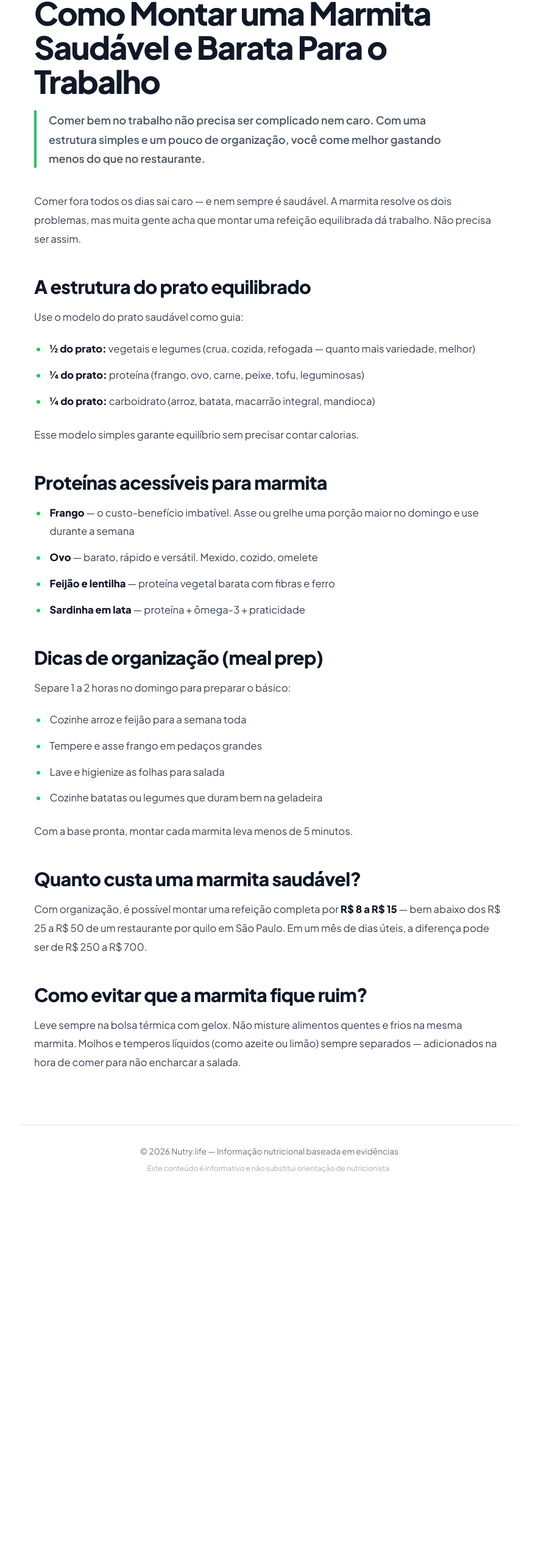
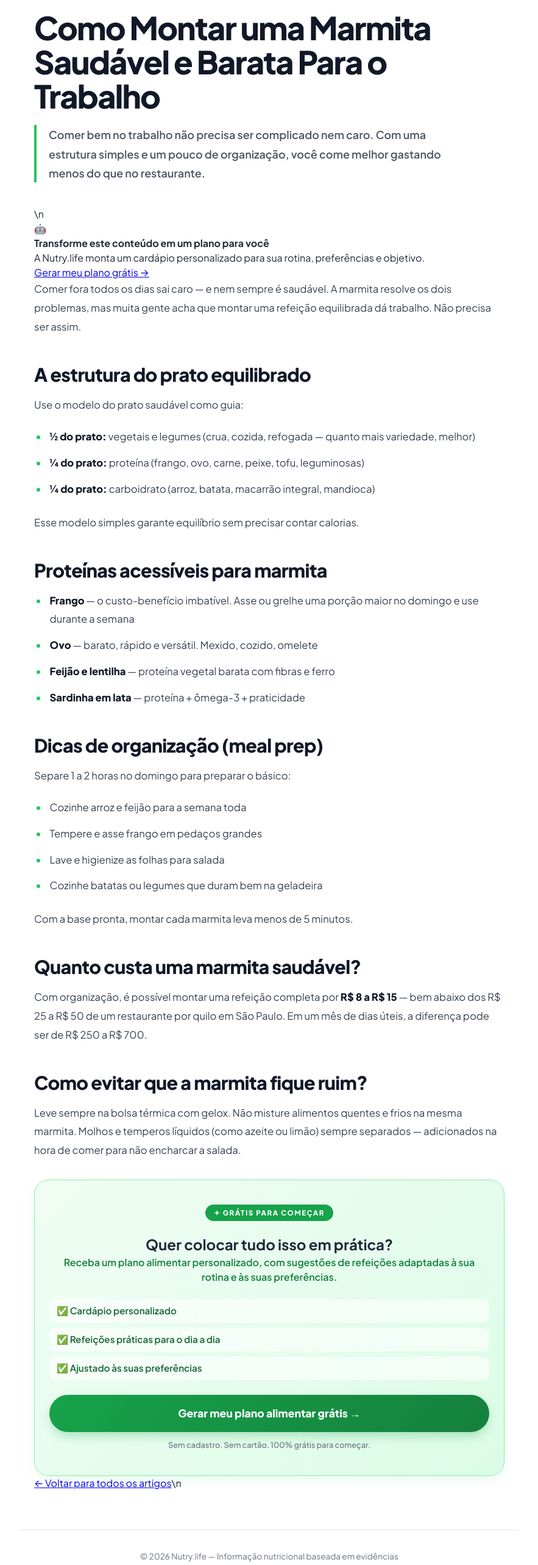
Before and after one commit to elevanceseguros/Nutri, a Next.js app: page /blog/como-montar-marmita-saudavel in a window 1280 px wide. Shown: the part 182-2748 px from the top of the page at 61% size, without its empty margins (198-1081 px from the left). Before the commit the page ends 2156 px from the top, so only its background shows below. Built offline with nearby package versions, Linux system fonts and the light colour scheme.

Commit message:
cta: adiciona conversão e retorno em como-montar-marmita-saudavel

```diff
--- a/src/app/blog/como-montar-marmita-saudavel/page.tsx
+++ b/src/app/blog/como-montar-marmita-saudavel/page.tsx
@@ -16,14 +16,22 @@ export default function Post() {
         <Link href="/" className={styles.logo}>Nutry<span className={styles.logoAccent}>.life</span></Link>
       </header>
       <main className={styles.postContainer}>
-        <article className={styles.post}>
+        <article className={styles.post}>\n          <Link href="/blog" className={styles.backToBlog} data-nav="back-to-blog">← Voltar para o blog</Link>
           <div className={styles.postMeta}>
             <span className={styles.postCategory}>Alimentação Prática</span>
             <span style={{ fontSize: "0.82rem", color: "#9ca3af", fontWeight: 600 }}>26 de junho de 2026</span>
             <span style={{ fontSize: "0.82rem", color: "#9ca3af", fontWeight: 600 }}>5 min de leitura</span>
           </div>
           <h1 className={styles.postTitle}>Como Montar uma Marmita Saudável e Barata Para o Trabalho</h1>
-          <p className={styles.postExcerpt}>Comer bem no trabalho não precisa ser complicado nem caro. Com uma estrutura simples e um pouco de organização, você come melhor gastando menos do que no restaurante.</p>
+          <p className={styles.postExcerpt}>Comer bem no trabalho não precisa ser complicado nem caro. Com uma estrutura simples e um pouco de organização, você come melhor gastando menos do que no restaurante.</p>\n
+          <div className={styles.articleCtaTop} data-cta="nutry-plan-top">
+            <div className={styles.articleCtaIcon}>🤖</div>
+            <div>
+              <strong>Transforme este conteúdo em um plano para você</strong>
+              <p>A Nutry.life monta um cardápio personalizado para sua rotina, preferências e objetivo.</p>
+              <Link href="/" className={styles.articleCtaLink}>Gerar meu plano grátis →</Link>
+            </div>
+          </div>
           <div className={styles.postContent}>
             <p>Comer fora todos os dias sai caro — e nem sempre é saudável. A marmita resolve os dois problemas, mas muita gente acha que montar uma refeição equilibrada dá trabalho. Não precisa ser assim.</p>
             <h2>A estrutura do prato equilibrado</h2>
@@ -55,7 +63,23 @@ export default function Post() {
             <h2>Como evitar que a marmita fique ruim?</h2>
             <p>Leve sempre na bolsa térmica com gelox. Não misture alimentos quentes e frios na mesma marmita. Molhos e temperos líquidos (como azeite ou limão) sempre separados — adicionados na hora de comer para não encharcar a salada.</p>
           </div>
-        </article>
+
+          <div className={styles.premiumBanner} data-cta="nutry-plan-final">
+            <div className={styles.premiumBadgeTop}>✦ GRÁTIS PARA COMEÇAR</div>
+            <div className={styles.premiumHeader}>
+              <h2>Quer colocar tudo isso em prática?</h2>
+              <p>Receba um plano alimentar personalizado, com sugestões de refeições adaptadas à sua rotina e às suas preferências.</p>
+            </div>
+            <div className={styles.premiumFeatures}>
+              <div className={styles.premiumFeatureItem}>✅ Cardápio personalizado</div>
+              <div className={styles.premiumFeatureItem}>✅ Refeições práticas para o dia a dia</div>
+              <div className={styles.premiumFeatureItem}>✅ Ajustado às suas preferências</div>
+            </div>
+            <Link href="/" className={styles.premiumBtn}>Gerar meu plano alimentar grátis →</Link>
+            <p className={styles.premiumFootnote}>Sem cadastro. Sem cartão. 100% grátis para começar.</p>
+          </div>
+
+          <Link href="/blog" className={styles.backToBlogBottom}>← Voltar para todos os artigos</Link>\n        </article>
       </main>
       <footer className={styles.footer}>
         <p>© 2026 Nutry.life — Informação nutricional baseada em evidências</p>
```
